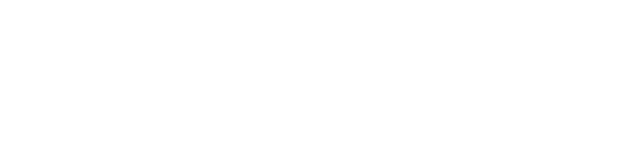
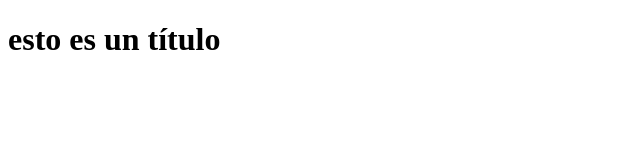
Before and after one commit to manybravo/desdemany, a plain HTML site: page index.html in a window 1280 px wide. Shown: the whole page, without its empty margins (0-640 px from the left). Drawn offline with Linux system fonts and the light colour scheme.

Commit message:
dfd
dsfds

```diff
--- a/index.html
+++ b/index.html
@@ -7,6 +7,6 @@
     <title>Document</title>
 </head>
 <body>
-
+    <h1>esto es un título</h1>
 </body>
 </html>
```
